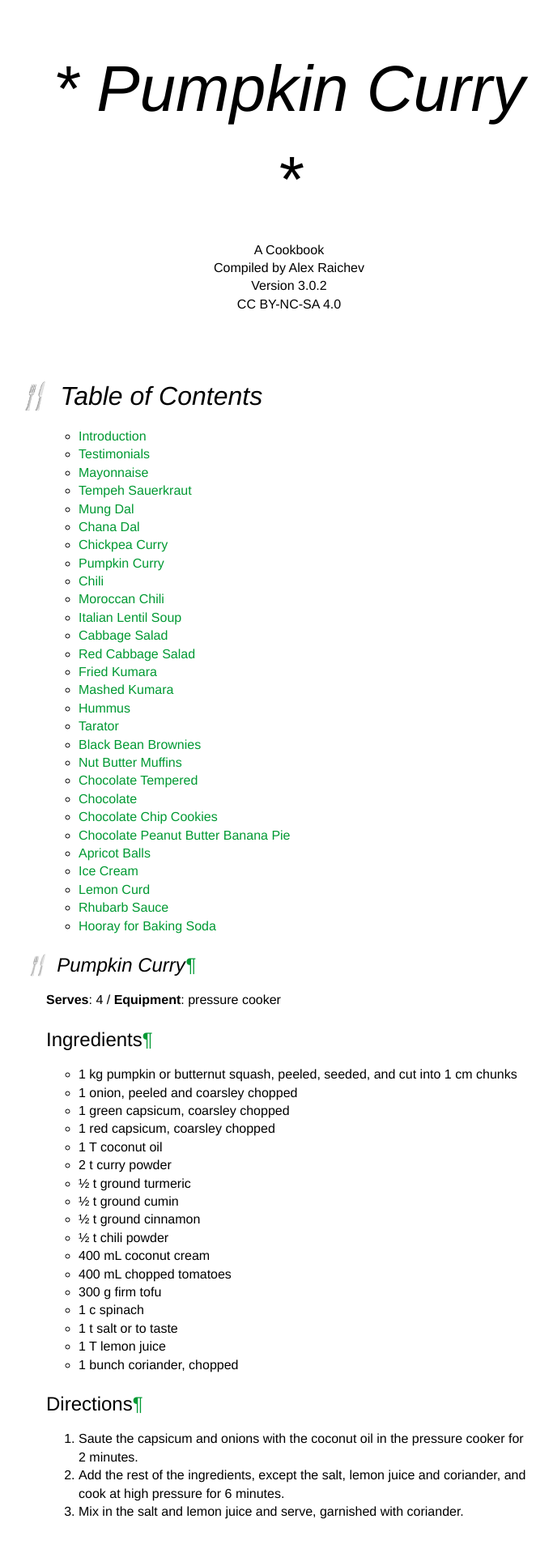
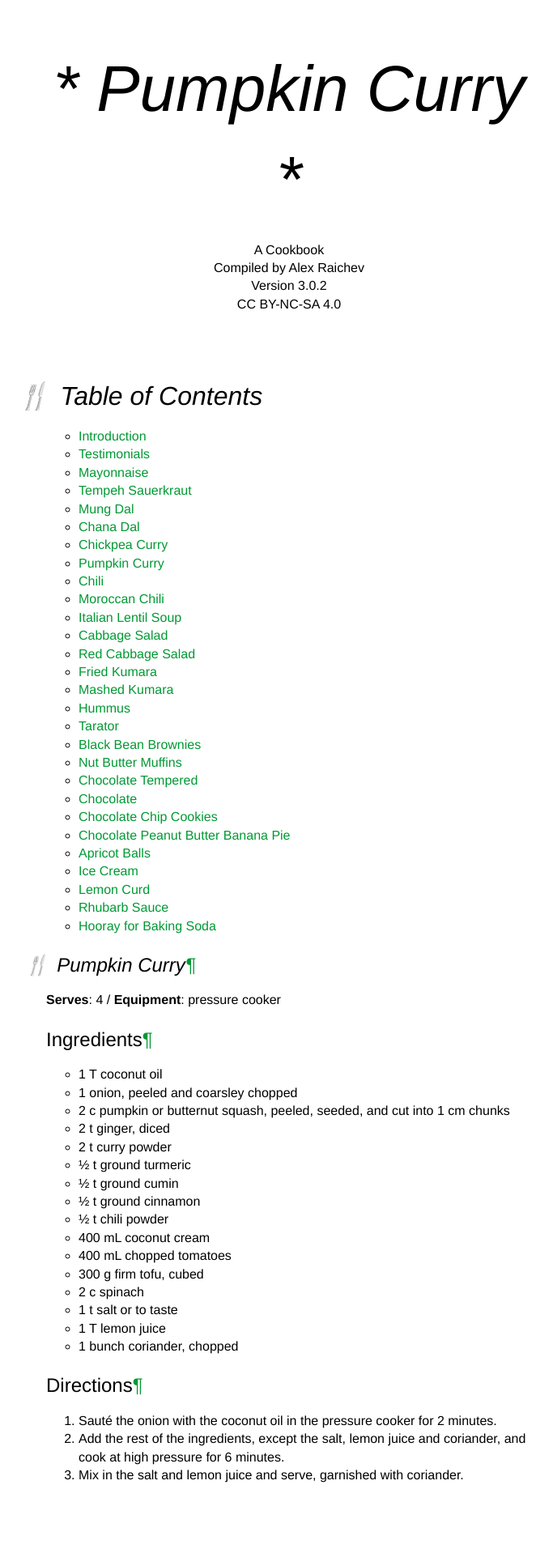
Before and after one commit to araichev/vegehead, a Sphinx documentation site: the page built from docs/recipes/pumpkin_curry.rst, in a window 1280 px wide. Shown: the whole page at 81% size, without its empty margins (283-966 px from the left). Built offline with Sphinx 7.4.7, drawn with Linux system fonts in a browser that asks for light colours; after the commit the page ends 1874 px from its top, so only the background shows below that.

Commit message:
Updated pumpkin curry

```diff
--- a/README.rst
+++ b/README.rst
@@ -52,6 +52,11 @@ Notes
 Changes
 ========
 
+3.0.3, 2019-08-10
+-----------------
+- Updated pumpkin curry.
+
+
 3.0.2, 2019-08-05
 -----------------
 - Updated testimonials.
--- a/docs/recipes/pumpkin_curry.rst
+++ b/docs/recipes/pumpkin_curry.rst
@@ -6,11 +6,10 @@ Pumpkin Curry
 
 Ingredients
 ------------
-- 1   kg  pumpkin or butternut squash, peeled, seeded, and cut into 1 cm chunks
+- 1   T   coconut oil
 - 1 	  onion, peeled and coarsley chopped
-- 1 	  green capsicum, coarsley chopped
-- 1 	  red capsicum, coarsley chopped
-- 1   T   coconut oil
+- 2   c   pumpkin or butternut squash, peeled, seeded, and cut into 1 cm chunks
+- 2   t   ginger, diced
 - 2   t   curry powder
 - ½   t   ground turmeric
 - ½   t   ground cumin
@@ -18,8 +17,8 @@ Ingredients
 - ½   t   chili powder
 - 400 mL  coconut cream
 - 400 mL  chopped tomatoes
-- 300 g   firm tofu
-- 1   c   spinach
+- 300 g   firm tofu, cubed
+- 2   c   spinach
 - 1   t   salt or to taste
 - 1   T   lemon juice
 - 1       bunch coriander, chopped
@@ -27,6 +26,6 @@ Ingredients
 
 Directions
 -----------
-#. Saute the capsicum and onions with the coconut oil in the pressure cooker for 2 minutes.
+#. Sauté the onion with the coconut oil in the pressure cooker for 2 minutes.
 #. Add the rest of the ingredients, except the salt, lemon juice and coriander, and cook at high pressure for 6 minutes.
 #. Mix in the salt and lemon juice and serve, garnished with coriander.
--- a/pyproject.toml
+++ b/pyproject.toml
@@ -1,6 +1,6 @@
 [tool.poetry]
 name = "vegehead"
-version = "3.0.2"
+version = "3.0.3"
 description = "A cookbook"
 authors = ["Alex Raichev <alex@raichev.net>"]
 license = "CC BY-NC-SA 4.0"
```
